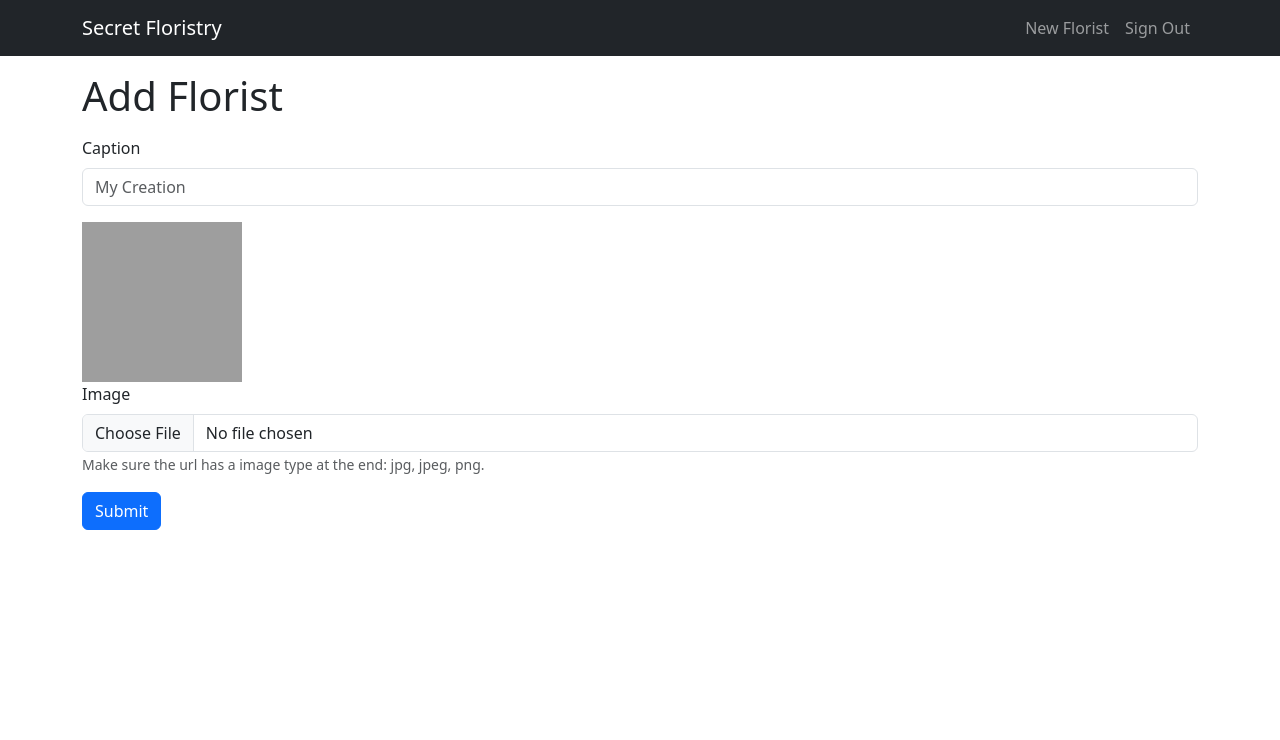
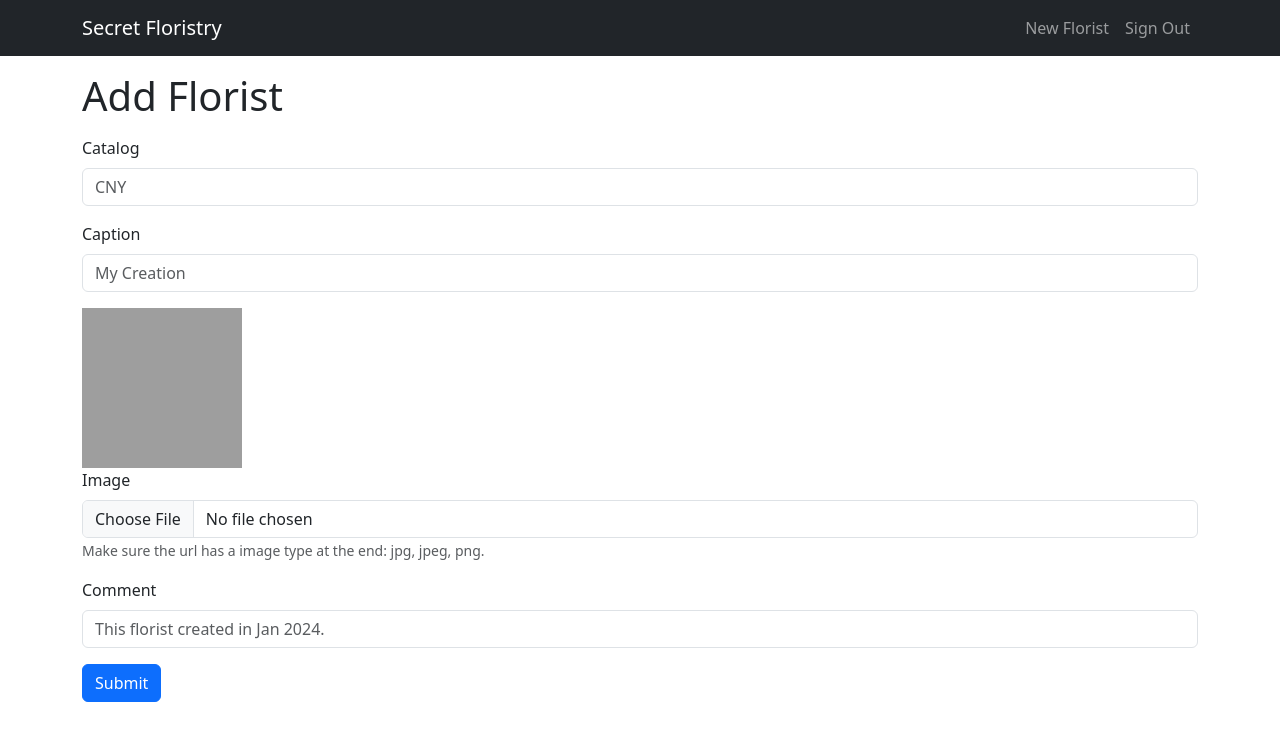
Before and after one commit to BLNg69/PCWeb7_Secrets-_Floristry, a React (Create React App) app: page /add in a window 1280 px wide. Shown: the top 740 px of the page. Built offline with nearby package versions, Linux system fonts and the light colour scheme; no server answers; sample sign-in values are in the browser's storage; grey boxes are pictures that could not be loaded.

Commit message:
Implemented catalog and comment for admin user

```diff
--- a/src/views/MyPageAdd.js
+++ b/src/views/MyPageAdd.js
@@ -8,8 +8,10 @@ import Navigation from "../components/Navigation";
 import { getDownloadURL, ref, uploadBytes } from "firebase/storage";
 
 export default function MyPageAdd() {
+  const [catalog, setCatalog] = useState("");
   const [caption, setCaption] = useState("");
   const [image, setImage] = useState("");
+  const [comment, setComment] = useState("");
   const [user, loading] = useAuthState(auth);
   const navigate = useNavigate();
   const [previewImage, setPreviewImage] = useState(
@@ -21,7 +23,7 @@ export default function MyPageAdd() {
     const imageReference = ref(storage, `images/${image.name}`);
     const response = await uploadBytes(imageReference, image);
     const imageUrl = await getDownloadURL(response.ref);
-    await addDoc(collection(db, "florists"), { caption, image: imageUrl, imageName: imageName });
+    await addDoc(collection(db, "florists"), { catalog, caption, image: imageUrl, imageName, comment });
     navigate("/");
   }
 
@@ -36,6 +38,16 @@ export default function MyPageAdd() {
       <Container>
         <h1 style={{ marginBlock: "1rem" }}>Add Florist</h1>
         <Form>
+          <Form.Group className="mb-3" controlId="catalog">
+            <Form.Label>Catalog</Form.Label>
+            <Form.Control
+              type="text"
+              placeholder="CNY"
+              value={catalog}
+              onChange={(text) => setCatalog(text.target.value)}
+            />
+          </Form.Group>
+
           <Form.Group className="mb-3" controlId="caption">
             <Form.Label>Caption</Form.Label>
             <Form.Control
@@ -65,7 +77,7 @@ export default function MyPageAdd() {
                 const previewImage = URL.createObjectURL(imageFile);
                 setImage(imageFile);
                 setPreviewImage(previewImage);
-                setImageName(imageFile.name)
+                setImageName(imageFile.name);
               }}
             />
 
@@ -73,6 +85,17 @@ export default function MyPageAdd() {
               Make sure the url has a image type at the end: jpg, jpeg, png.
             </Form.Text>
           </Form.Group>
+
+          <Form.Group className="mb-3" controlId="comment">
+            <Form.Label>Comment</Form.Label>
+            <Form.Control
+              type="text"
+              placeholder="This florist created in Jan 2024."
+              value={comment}
+              onChange={(text) => setComment(text.target.value)}
+            />
+          </Form.Group>
+
           <Button variant="primary" onClick={async (e) => addFlorist()}>
             Submit
           </Button>
--- a/src/views/MyPageDetails.js
+++ b/src/views/MyPageDetails.js
@@ -8,8 +8,10 @@ import Navigation from "../components/Navigation";
 import { ref, deleteObject } from "firebase/storage";
 
 export default function MyPageDetails() {
+  const [catalog, setCatalog] = useState("");
   const [caption, setCaption] = useState("");
   const [image, setImage] = useState("");
+  const [comment, setComment] = useState("");
   const params = useParams();
   const id = params.id;
   const [user, loading] = useAuthState(auth);
@@ -33,8 +35,10 @@ export default function MyPageDetails() {
   async function getFlorist(id) {
     const floristDocument = await getDoc(doc(db, "florists", id));
     const florist = floristDocument.data();
+    setCatalog(florist.catalog);
     setCaption(florist.caption);
     setImage(florist.image);
+    setComment(florist.comment)
   }
 
   useEffect(() => {
@@ -47,6 +51,7 @@ export default function MyPageDetails() {
     <>
       <Navigation />
       <Container>
+        <h1 style={{ marginBlock: "1rem" }}>Florist Details</h1>
         <Row style={{ marginTop: "2rem" }}>
           <Col md="6">
             <Image src={image} style={{ width: "100%" }} />
@@ -54,7 +59,8 @@ export default function MyPageDetails() {
           <Col>
             <Card>
               <Card.Body>
-                <Card.Text>{caption}</Card.Text>
+                <Card.Title>{catalog} / {caption}</Card.Title>
+                <Card.Text>{comment}</Card.Text>
                 <Card.Link href={`/update/${id}`}>Edit</Card.Link>
                 <Card.Link
                   onClick={() => deleteFlorist(id)}
--- a/src/views/MyPageUpdate.js
+++ b/src/views/MyPageUpdate.js
@@ -10,28 +10,33 @@ import { getDownloadURL, ref, uploadBytes } from "firebase/storage";
 export default function MyPageUpdate() {
   const params = useParams();
   const id = params.id;
+  const [catalog, setCatalog] = useState("");
   const [caption, setCaption] = useState("");
   const [image, setImage] = useState("");
+  const [comment, setComment] = useState("");
   const [user, loading] = useAuthState(auth);
   const navigate = useNavigate();
   const [previewImage, setPreviewImage] = useState(
     "https://zca.sg/img/placeholder"
   );
+  const [imageName, setImageName] = useState("");
 
   async function updateFlorist() {
     const imageReference = ref(storage, `images/${image.name}`);
     const response = await uploadBytes(imageReference, image);
     const imageUrl = await getDownloadURL(response.ref);
-    await updateDoc(doc(db, "florists", id), { caption, image: imageUrl });
+    await updateDoc(doc(db, "florists", id), { catalog, caption, image: imageUrl, imageName, comment });
     navigate("/florist/" + id); //send back to the details page
   }
 
   async function getFlorist(id) {
     const floristDocument = await getDoc(doc(db, "florists", id));
     const florist = floristDocument.data();
+    setCatalog(florist.catalog);
     setCaption(florist.caption);
     setImage(florist.image);
     setPreviewImage(florist.image);
+    setComment(florist.comment);
   }
 
   useEffect(() => {
@@ -46,6 +51,16 @@ export default function MyPageUpdate() {
       <Container>
         <h1 style={{ marginBlock: "1rem" }}>Edit Florist</h1>
         <Form>
+          <Form.Group className="mb-3" controlId="catalog">
+            <Form.Label>Catalog</Form.Label>
+            <Form.Control
+              type="text"
+              placeholder="CNY"
+              value={catalog}
+              onChange={(text) => setCatalog(text.target.value)}
+            />
+          </Form.Group>
+
           <Form.Group className="mb-3" controlId="caption">
             <Form.Label>Caption</Form.Label>
             <Form.Control
@@ -75,12 +90,24 @@ export default function MyPageUpdate() {
                 const previewImage = URL.createObjectURL(imageFile);
                 setImage(imageFile);
                 setPreviewImage(previewImage);
+                setImageName(imageFile.name);
               }}
             />
             <Form.Text className="text-muted">
               Make sure the url has a image type at the end: jpg, jpeg, png.
             </Form.Text>
           </Form.Group>
+
+          <Form.Group className="mb-3" controlId="comment">
+            <Form.Label>Comment</Form.Label>
+            <Form.Control
+              type="text"
+              placeholder="This florist created in Jan 2024."
+              value={comment}
+              onChange={(text) => setComment(text.target.value)}
+            />
+          </Form.Group>
+
           <Button variant="primary" onClick={(e) => updateFlorist()}>
             Submit
           </Button>
```
